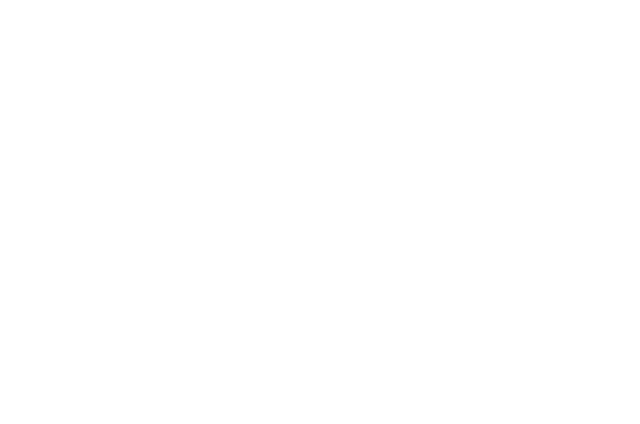
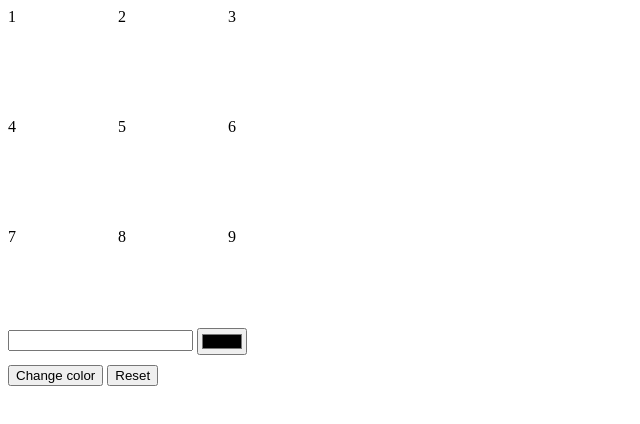
Before and after one commit to acciojob/Replit-Asian-Paints-imhsart, a website: page main.html in a window 1280 px wide. Shown: the whole page, without its empty margins (0-640 px from the left). Drawn offline with Linux system fonts and the light colour scheme.

Commit message:
created a submission

```diff
--- a/main.html
+++ b/main.html
@@ -8,6 +8,23 @@
 
 <body>
 	<!-- the entire body must be written by student -->
+	<div id='grid-container'>
+		<div class='grid-item' id='1'>1</div>
+		<div class='grid-item' id='2'>2</div>
+		<div class='grid-item' id='3'>3</div>
+		<div class='grid-item' id='4'>4</div>
+		<div class='grid-item' id='5'>5</div>
+		<div class='grid-item' id='6'>6</div>
+		<div class='grid-item' id='7'>7</div>
+		<div class='grid-item' id='8'>8</div>
+		<div class='grid-item' id='9'>9</div>
+	</div>
+	<div class='inputs'>
+		<input id='block_id' type='number'>
+		<input type='color' id='colour_id'>
+	</div>
+	<button id='change_button'>Change color</button>
+	<button id='reset'>Reset</button>
     <script type="text/javascript" src="./script.js">
 </script>
 
--- a/script.js
+++ b/script.js
@@ -1 +1,22 @@
 //your JS code here. If required.
+let inputId = document.getElementById('block_id')
+let colorId = document.getElementById('colour_id')
+let gridItems = document.querySelectorAll('.grid-item')
+let changeBtn = document.getElementById('change_button')
+let resetBtn = document.getElementById('reset')
+
+changeBtn.addEventListener('click',() => {
+	let gridnum = inputId.value;
+	if(!gridnum) return
+	let color = colorId.value
+	reset()
+	let selected = gridItems[gridnum-1].id
+	document.getElementById(`${selected}`).style.backgroundColor = color;
+})
+resetBtn.addEventListener('click', reset)
+	function reset(){
+	for(let item of gridItems){
+		item.style.backgroundColor = 'transparent';
+	}
+	inputId.value = ''
+}
--- a/styles.css
+++ b/styles.css
@@ -1 +1,16 @@
 /*  your css code here. If applicable */
+#grid-container{
+	display: grid;
+	grid-template-columns: repeat(3,100px);
+	grid-template-rows:repeat(3,100px);
+	gap: 10px;
+}
+.grid-item{
+	background-color: transparent;
+}
+.inputs{
+  margin-block-end: 10px;
+}
+#colour_id{
+  vertical-align: middle;
+}
```
